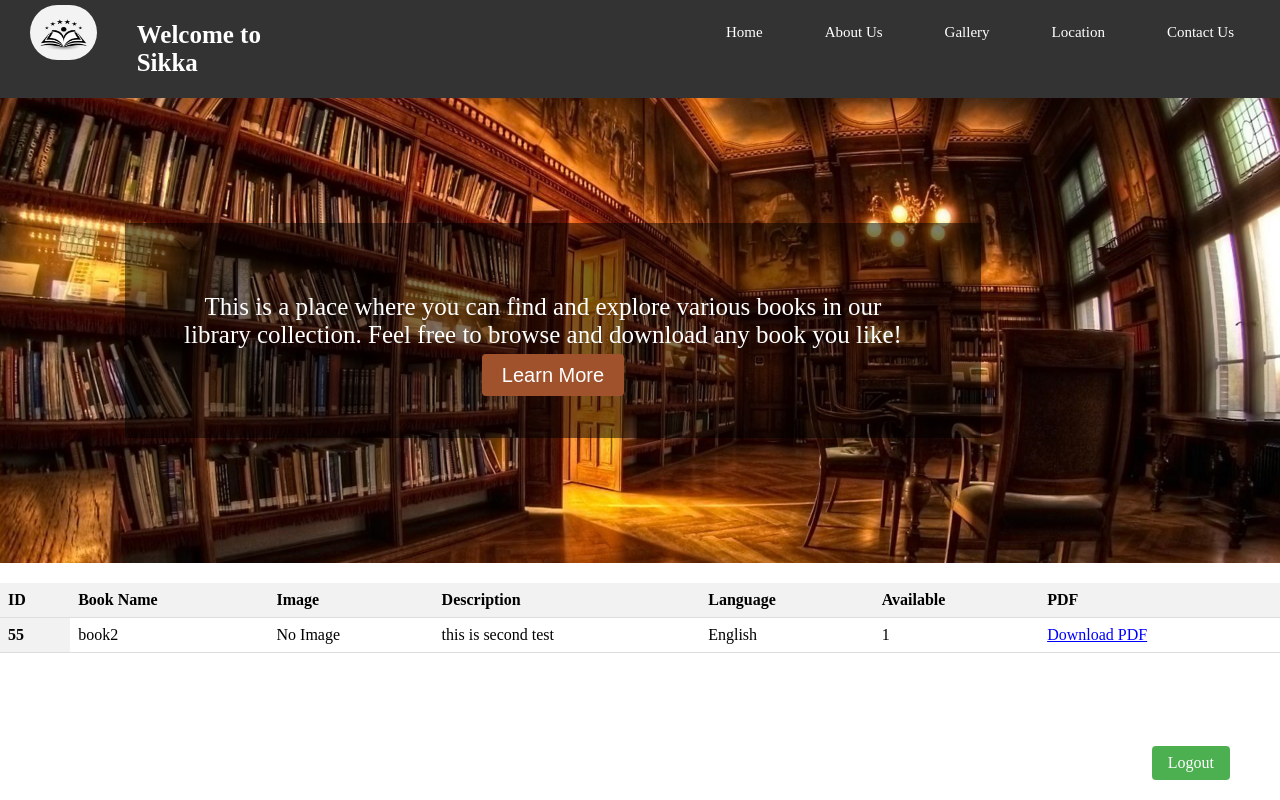
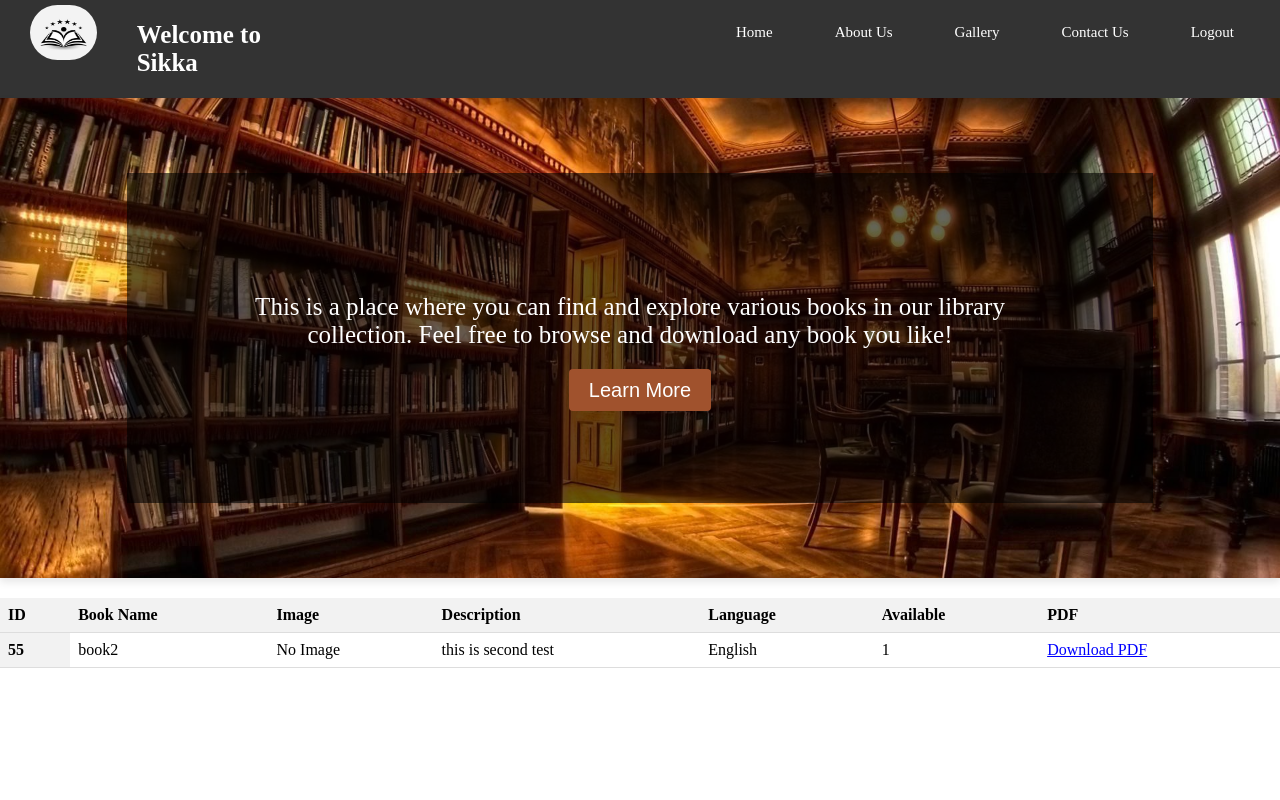
Before and after one commit to loayHajir/sikkaLibrary, a PHP site: page /userDisplay.php in a window 1280 px wide. Run offline with PHP 8.4, Linux system fonts and the light colour scheme; data comes from the database, SQL or seed files in the repository; data that the repository does not hold is empty.

Commit message:
remove location & update logout

```diff
--- a/userDisplay.php
+++ b/userDisplay.php
@@ -62,17 +62,6 @@ include "connect.php";
         text-decoration: underline;
     }
 
-    #logout {
-        padding: 0.5rem 1rem;
-        background-color: #4CAF50;
-        color: white;
-        border: none;
-        border-radius: 4px;
-        cursor: pointer;
-        position: absolute;
-        bottom: 20px;
-        right: 50px;
-    }
     ul,.lgo {
 list-style-type: none;
 margin: 0;
@@ -107,6 +96,7 @@ width: 7%;
 height: 55px;
 border-radius: 100px;
 }
+
 .lgo{
     display : flex;
 }
@@ -118,31 +108,41 @@ h1{
     font-size: 25px;
 
 }
+.div.info{
+  border: 5px solid;
+  margin: auto;
+  width: 50%;
+  padding: 10px;
+
+}
+
 .header-content {
         display: flex;
-        justify-content: space-between;
-        text-align: center;
-        padding:100px;
-        background-image: url('library.jpg'); /* Replace 'header_image.jpg' with the actual path to your image */
+        flex-direction: column;
+        align-items: center;
+        padding: 50px;
+        background-image: url('library.jpg');
         background-size: cover;
         color: white;
         font-family: Arial, Helvetica, sans-serif;
+        margin: auto;
+        box-shadow: 0 4px 8px rgba(0, 0, 0, 0.1);
     }
 
     .header-content .info {
         max-width: 70%;
-        background-color: rgba(0, 0, 0, 0.5);
-        padding: 50px;
+        background-color: rgba(0, 0, 0, 0.6);
+        padding: 100px;
         font-size:25px;
         text-align: center;
         font-family: Arial, Helvetica, sans-serif;
         grid-area: text;
         margin: 25px;
+
     }
 
     .header-content p {
         margin-top:20px;
-        margin-bottom: 10px;
         margin-right:20px;
         font-size:30x;
         font-family: "Times New Roman";
@@ -169,8 +169,8 @@ h1{
     <h1 style="width: 20%;">Welcome to Sikka</h1>
 
 <ul>
+    <li><a href="logout.php">Logout</a></li>
     <li><a href="contactUs.php">Contact Us</a></li>
-    <li><a href="location.php">Location</a></li>
     <li><a href="gallery.php">Gallery</a></li>
     <li><a href="aboutUs.php">About Us</a></li>
     <li><a href="display.php">Home</a></li>
@@ -185,9 +185,6 @@ h1{
         </div>
     </div>
 
-    <td>
-        <a id="logout" href="logout.php? logout=' . $id . '" class="text-light">Logout</a>
-    </td>
     <table>
         <thead>
             <tr>
```
